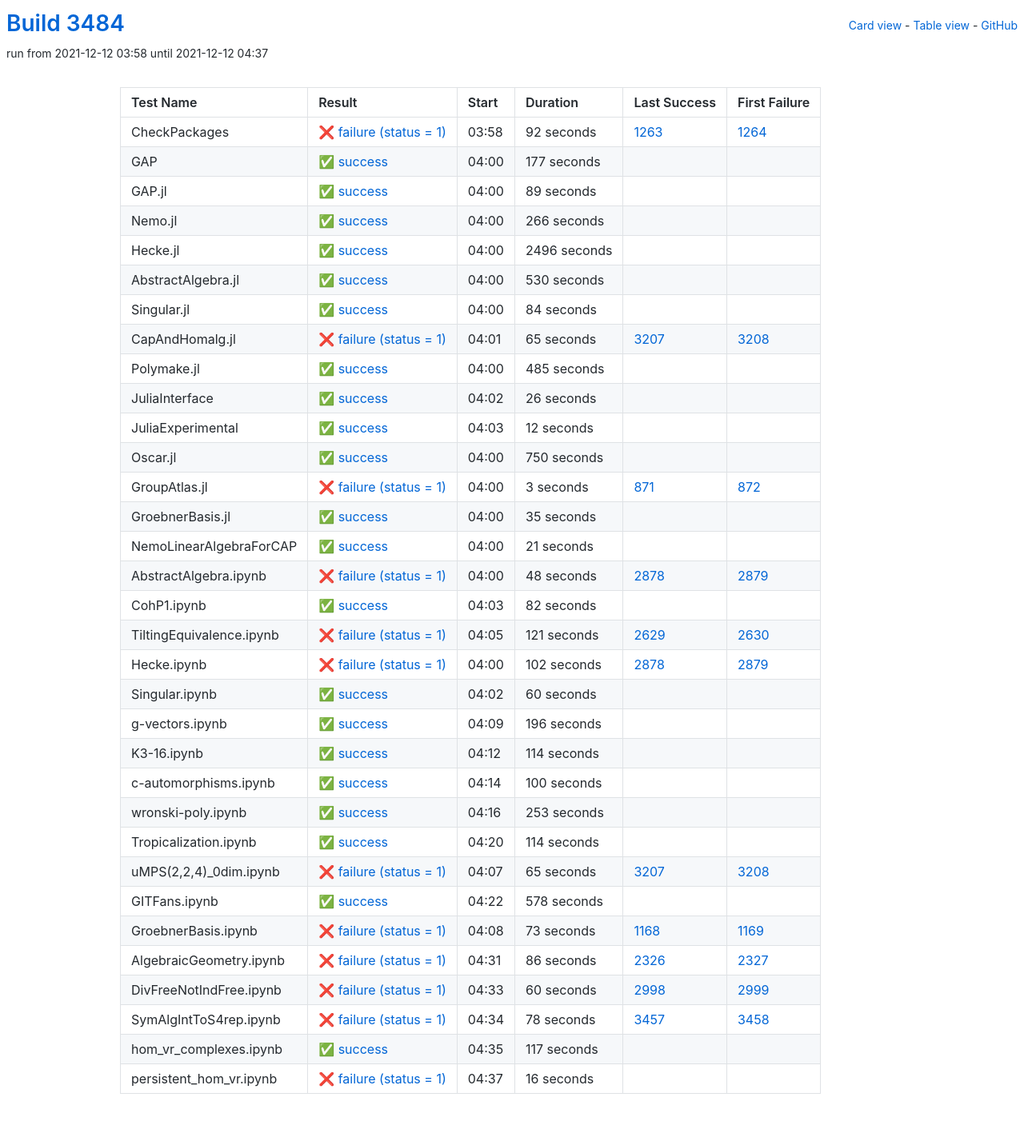
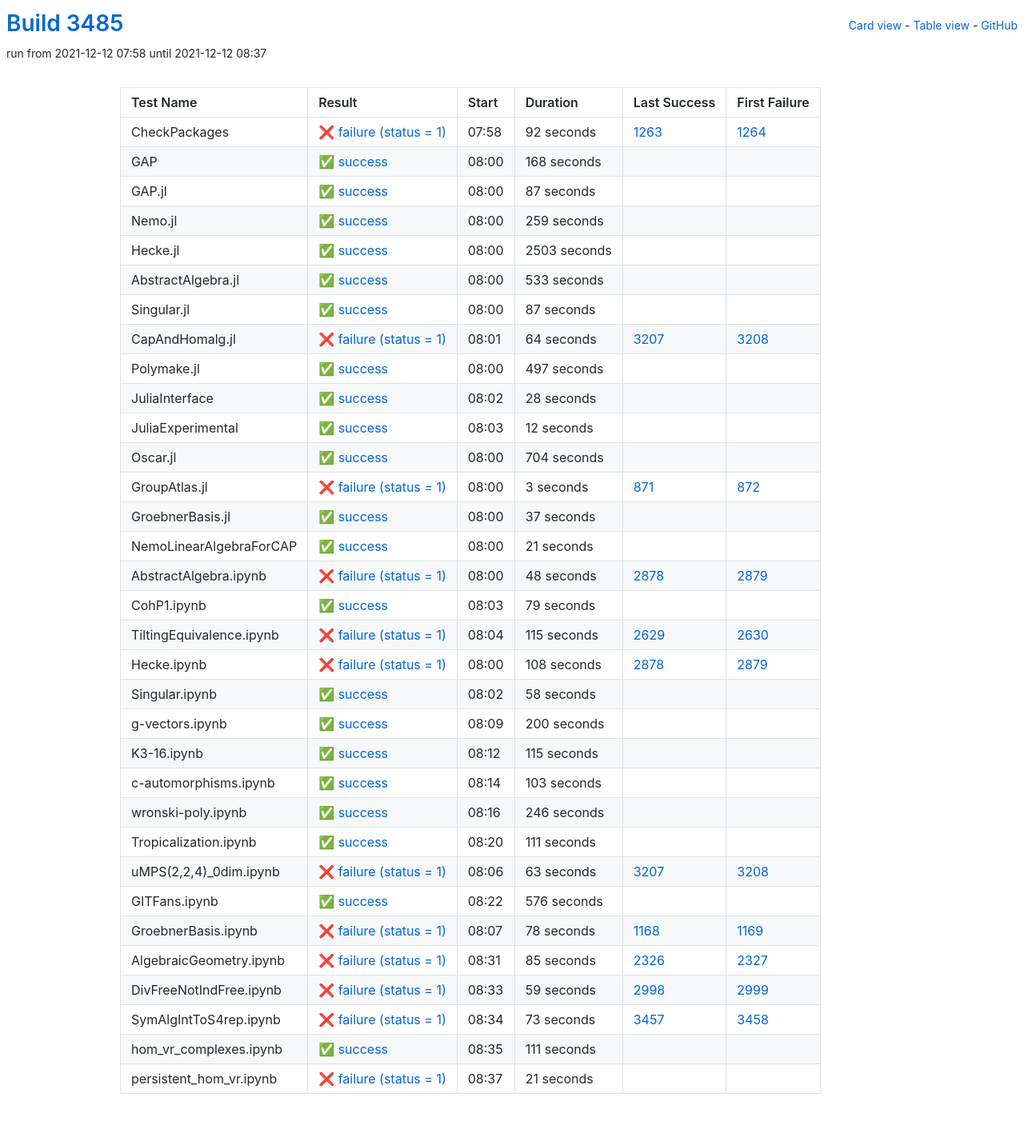
Before and after one commit to oscar-system/oscar-ci-status-stable, a Jekyll site: the page built from table.html, in a window 1280 px wide. Shown: the whole page at 80% size. Built offline with Jekyll 4.4.1, drawn with Linux system fonts in a browser that asks for light colours.

Commit message:
Build #3485

```diff
--- a/_data/ci.yml
+++ b/_data/ci.yml
@@ -1,6 +1,6 @@
 ---
-build: 3484
-build_url: https://oscarci.mathematik.uni-kl.de/job/oscar-stable/3484/
+build: 3485
+build_url: https://oscarci.mathematik.uni-kl.de/job/oscar-stable/3485/
 job: oscar-stable
 organization: oscar-system
 repo: oscar-ci-status-stable
@@ -8,8 +8,8 @@ repourl: https://github.com/oscar-system/oscar-ci-status-stable
 tests:
 - name: CheckPackages
   id: checkpackages
-  log: https://oscarci.mathematik.uni-kl.de/job/oscar-stable/3484/artifact/logs/build-3484/CheckPackages.log
-  start: 2021-12-12 03:58
+  log: https://oscarci.mathematik.uni-kl.de/job/oscar-stable/3485/artifact/logs/build-3485/CheckPackages.log
+  start: 2021-12-12 07:58
   success: false
   exitcode: 1
   status: failure
@@ -20,116 +20,116 @@ tests:
   first_failure_url: https://oscarci.mathematik.uni-kl.de/job/oscar-stable/1264/
 - name: GAP
   id: gap
-  log: https://oscarci.mathematik.uni-kl.de/job/oscar-stable/3484/artifact/logs/build-3484/GAP.log
-  start: 2021-12-12 04:00
+  log: https://oscarci.mathematik.uni-kl.de/job/oscar-stable/3485/artifact/logs/build-3485/GAP.log
+  start: 2021-12-12 08:00
   success: true
   exitcode: 0
   status: success
-  duration: 177
+  duration: 168
   last_success: false
   last_success_url:
   first_failure: false
   first_failure_url:
 - name: GAP.jl
   id: gap-jl
-  log: https://oscarci.mathematik.uni-kl.de/job/oscar-stable/3484/artifact/logs/build-3484/GAP.jl.log
-  start: 2021-12-12 04:00
+  log: https://oscarci.mathematik.uni-kl.de/job/oscar-stable/3485/artifact/logs/build-3485/GAP.jl.log
+  start: 2021-12-12 08:00
   success: true
   exitcode: 0
   status: success
-  duration: 89
+  duration: 87
   last_success: false
   last_success_url:
   first_failure: false
   first_failure_url:
 - name: Nemo.jl
   id: nemo-jl
-  log: https://oscarci.mathematik.uni-kl.de/job/oscar-stable/3484/artifact/logs/build-3484/Nemo.jl.log
-  start: 2021-12-12 04:00
+  log: https://oscarci.mathematik.uni-kl.de/job/oscar-stable/3485/artifact/logs/build-3485/Nemo.jl.log
+  start: 2021-12-12 08:00
   success: true
   exitcode: 0
   status: success
-  duration: 266
+  duration: 259
   last_success: false
   last_success_url:
   first_failure: false
   first_failure_url:
 - name: Hecke.jl
   id: hecke-jl
-  log: https://oscarci.mathematik.uni-kl.de/job/oscar-stable/3484/artifact/logs/build-3484/Hecke.jl.log
-  start: 2021-12-12 04:00
+  log: https://oscarci.mathematik.uni-kl.de/job/oscar-stable/3485/artifact/logs/build-3485/Hecke.jl.log
+  start: 2021-12-12 08:00
   success: true
   exitcode: 0
   status: success
-  duration: 2496
+  duration: 2503
   last_success: false
   last_success_url:
   first_failure: false
   first_failure_url:
 - name: AbstractAlgebra.jl
   id: abstractalgebra-jl
-  log: https://oscarci.mathematik.uni-kl.de/job/oscar-stable/3484/artifact/logs/build-3484/AbstractAlgebra.jl.log
-  start: 2021-12-12 04:00
+  log: https://oscarci.mathematik.uni-kl.de/job/oscar-stable/3485/artifact/logs/build-3485/AbstractAlgebra.jl.log
+  start: 2021-12-12 08:00
   success: true
   exitcode: 0
   status: success
-  duration: 530
+  duration: 533
   last_success: false
   last_success_url:
   first_failure: false
   first_failure_url:
 - name: Singular.jl
   id: singular-jl
-  log: https://oscarci.mathematik.uni-kl.de/job/oscar-stable/3484/artifact/logs/build-3484/Singular.jl.log
-  start: 2021-12-12 04:00
+  log: https://oscarci.mathematik.uni-kl.de/job/oscar-stable/3485/artifact/logs/build-3485/Singular.jl.log
+  start: 2021-12-12 08:00
   success: true
   exitcode: 0
   status: success
-  duration: 84
+  duration: 87
   last_success: false
   last_success_url:
   first_failure: false
   first_failure_url:
 - name: CapAndHomalg.jl
   id: capandhomalg-jl
-  log: https://oscarci.mathematik.uni-kl.de/job/oscar-stable/3484/artifact/logs/build-3484/CapAndHomalg.jl.log
-  start: 2021-12-12 04:01
+  log: https://oscarci.mathematik.uni-kl.de/job/oscar-stable/3485/artifact/logs/build-3485/CapAndHomalg.jl.log
+  start: 2021-12-12 08:01
   success: false
   exitcode: 1
   status: failure
-  duration: 65
+  duration: 64
   last_success: 3207
   last_success_url: https://oscarci.mathematik.uni-kl.de/job/oscar-stable/3207/
   first_failure: 3208
   first_failure_url: https://oscarci.mathematik.uni-kl.de/job/oscar-stable/3208/
 - name: Polymake.jl
   id: polymake-jl
-  log: https://oscarci.mathematik.uni-kl.de/job/oscar-stable/3484/artifact/logs/build-3484/Polymake.jl.log
-  start: 2021-12-12 04:00
+  log: https://oscarci.mathematik.uni-kl.de/job/oscar-stable/3485/artifact/logs/build-3485/Polymake.jl.log
+  start: 2021-12-12 08:00
   success: true
   exitcode: 0
   status: success
-  duration: 485
+  duration: 497
   last_success: false
   last_success_url:
   first_failure: false
   first_failure_url:
 - name: JuliaInterface
   id: juliainterface
-  log: https://oscarci.mathematik.uni-kl.de/job/oscar-stable/3484/artifact/logs/build-3484/JuliaInterface.log
-  start: 2021-12-12 04:02
+  log: https://oscarci.mathematik.uni-kl.de/job/oscar-stable/3485/artifact/logs/build-3485/JuliaInterface.log
+  start: 2021-12-12 08:02
   success: true
   exitcode: 0
   status: success
-  duration: 26
+  duration: 28
   last_success: false
   last_success_url:
   first_failure: false
   first_failure_url:
 - name: JuliaExperimental
   id: juliaexperimental
-  log: https://oscarci.mathematik.uni-kl.de/job/oscar-stable/3484/artifact/logs/build-3484/JuliaExperimental.log
-  start: 2021-12-12 04:03
+  log: https://oscarci.mathematik.uni-kl.de/job/oscar-stable/3485/artifact/logs/build-3485/JuliaExperimental.log
+  start: 2021-12-12 08:03
   success: true
   exitcode: 0
   status: success
@@ -140,20 +140,20 @@ tests:
   first_failure_url:
 - name: Oscar.jl
   id: oscar-jl
-  log: https://oscarci.mathematik.uni-kl.de/job/oscar-stable/3484/artifact/logs/build-3484/Oscar.jl.log
-  start: 2021-12-12 04:00
+  log: https://oscarci.mathematik.uni-kl.de/job/oscar-stable/3485/artifact/logs/build-3485/Oscar.jl.log
+  start: 2021-12-12 08:00
   success: true
   exitcode: 0
   status: success
-  duration: 750
+  duration: 704
   last_success: false
   last_success_url:
   first_failure: false
   first_failure_url:
 - name: GroupAtlas.jl
   id: groupatlas-jl
-  log: https://oscarci.mathematik.uni-kl.de/job/oscar-stable/3484/artifact/logs/build-3484/GroupAtlas.jl.log
-  start: 2021-12-12 04:00
+  log: https://oscarci.mathematik.uni-kl.de/job/oscar-stable/3485/artifact/logs/build-3485/GroupAtlas.jl.log
+  start: 2021-12-12 08:00
   success: false
   exitcode: 1
   status: failure
@@ -164,20 +164,20 @@ tests:
   first_failure_url: https://oscarci.mathematik.uni-kl.de/job/oscar-stable/872/
 - name: GroebnerBasis.jl
   id: groebnerbasis-jl
-  log: https://oscarci.mathematik.uni-kl.de/job/oscar-stable/3484/artifact/logs/build-3484/GroebnerBasis.jl.log
-  start: 2021-12-12 04:00
+  log: https://oscarci.mathematik.uni-kl.de/job/oscar-stable/3485/artifact/logs/build-3485/GroebnerBasis.jl.log
+  start: 2021-12-12 08:00
   success: true
   exitcode: 0
   status: success
-  duration: 35
+  duration: 37
   last_success: false
   last_success_url:
   first_failure: false
   first_failure_url:
 - name: NemoLinearAlgebraForCAP
   id: nemolinearalgebraforcap
-  log: https://oscarci.mathematik.uni-kl.de/job/oscar-stable/3484/artifact/logs/build-3484/NemoLinearAlgebraForCAP.log
-  start: 2021-12-12 04:00
+  log: https://oscarci.mathematik.uni-kl.de/job/oscar-stable/3485/artifact/logs/build-3485/NemoLinearAlgebraForCAP.log
+  start: 2021-12-12 08:00
   success: true
   exitcode: 0
   status: success
@@ -188,8 +188,8 @@ tests:
   first_failure_url:
 - name: AbstractAlgebra.ipynb
   id: abstractalgebra-ipynb
-  log: https://oscarci.mathematik.uni-kl.de/job/oscar-stable/3484/artifact/logs/build-3484/AbstractAlgebra.ipynb.log
-  start: 2021-12-12 04:00
+  log: https://oscarci.mathematik.uni-kl.de/job/oscar-stable/3485/artifact/logs/build-3485/AbstractAlgebra.ipynb.log
+  start: 2021-12-12 08:00
   success: false
   exitcode: 1
   status: failure
@@ -200,204 +200,204 @@ tests:
   first_failure_url: https://oscarci.mathematik.uni-kl.de/job/oscar-stable/2879/
 - name: CohP1.ipynb
   id: cohp1-ipynb
-  log: https://oscarci.mathematik.uni-kl.de/job/oscar-stable/3484/artifact/logs/build-3484/CohP1.ipynb.log
-  start: 2021-12-12 04:03
+  log: https://oscarci.mathematik.uni-kl.de/job/oscar-stable/3485/artifact/logs/build-3485/CohP1.ipynb.log
+  start: 2021-12-12 08:03
   success: true
   exitcode: 0
   status: success
-  duration: 82
+  duration: 79
   last_success: false
   last_success_url:
   first_failure: false
   first_failure_url:
 - name: TiltingEquivalence.ipynb
   id: tiltingequivalence-ipynb
-  log: https://oscarci.mathematik.uni-kl.de/job/oscar-stable/3484/artifact/logs/build-3484/TiltingEquivalence.ipynb.log
-  start: 2021-12-12 04:05
+  log: https://oscarci.mathematik.uni-kl.de/job/oscar-stable/3485/artifact/logs/build-3485/TiltingEquivalence.ipynb.log
+  start: 2021-12-12 08:04
   success: false
   exitcode: 1
   status: failure
-  duration: 121
+  duration: 115
   last_success: 2629
   last_success_url: https://oscarci.mathematik.uni-kl.de/job/oscar-stable/2629/
   first_failure: 2630
   first_failure_url: https://oscarci.mathematik.uni-kl.de/job/oscar-stable/2630/
 - name: Hecke.ipynb
   id: hecke-ipynb
-  log: https://oscarci.mathematik.uni-kl.de/job/oscar-stable/3484/artifact/logs/build-3484/Hecke.ipynb.log
-  start: 2021-12-12 04:00
+  log: https://oscarci.mathematik.uni-kl.de/job/oscar-stable/3485/artifact/logs/build-3485/Hecke.ipynb.log
+  start: 2021-12-12 08:00
   success: false
   exitcode: 1
   status: failure
-  duration: 102
+  duration: 108
   last_success: 2878
   last_success_url: https://oscarci.mathematik.uni-kl.de/job/oscar-stable/2878/
   first_failure: 2879
   first_failure_url: https://oscarci.mathematik.uni-kl.de/job/oscar-stable/2879/
 - name: Singular.ipynb
   id: singular-ipynb
-  log: https://oscarci.mathematik.uni-kl.de/job/oscar-stable/3484/artifact/logs/build-3484/Singular.ipynb.log
-  start: 2021-12-12 04:02
+  log: https://oscarci.mathematik.uni-kl.de/job/oscar-stable/3485/artifact/logs/build-3485/Singular.ipynb.log
+  start: 2021-12-12 08:02
   success: true
   exitcode: 0
   status: success
-  duration: 60
+  duration: 58
   last_success: false
   last_success_url:
   first_failure: false
   first_failure_url:
 - name: g-vectors.ipynb
   id: g-vectors-ipynb
-  log: https://oscarci.mathematik.uni-kl.de/job/oscar-stable/3484/artifact/logs/build-3484/g-vectors.ipynb.log
-  start: 2021-12-12 04:09
+  log: https://oscarci.mathematik.uni-kl.de/job/oscar-stable/3485/artifact/logs/build-3485/g-vectors.ipynb.log
+  start: 2021-12-12 08:09
   success: true
   exitcode: 0
   status: success
-  duration: 196
+  duration: 200
   last_success: false
   last_success_url:
   first_failure: false
   first_failure_url:
 - name: K3-16.ipynb
   id: k3-16-ipynb
-  log: https://oscarci.mathematik.uni-kl.de/job/oscar-stable/3484/artifact/logs/build-3484/K3-16.ipynb.log
-  start: 2021-12-12 04:12
+  log: https://oscarci.mathematik.uni-kl.de/job/oscar-stable/3485/artifact/logs/build-3485/K3-16.ipynb.log
+  start: 2021-12-12 08:12
   success: true
   exitcode: 0
   status: success
-  duration: 114
+  duration: 115
   last_success: false
   last_success_url:
   first_failure: false
   first_failure_url:
 - name: c-automorphisms.ipynb
   id: c-automorphisms-ipynb
-  log: https://oscarci.mathematik.uni-kl.de/job/oscar-stable/3484/artifact/logs/build-3484/c-automorphisms.ipynb.log
-  start: 2021-12-12 04:14
+  log: https://oscarci.mathematik.uni-kl.de/job/oscar-stable/3485/artifact/logs/build-3485/c-automorphisms.ipynb.log
+  start: 2021-12-12 08:14
   success: true
   exitcode: 0
   status: success
-  duration: 100
+  duration: 103
   last_success: false
   last_success_url:
   first_failure: false
   first_failure_url:
 - name: wronski-poly.ipynb
   id: wronski-poly-ipynb
-  log: https://oscarci.mathematik.uni-kl.de/job/oscar-stable/3484/artifact/logs/build-3484/wronski-poly.ipynb.log
-  start: 2021-12-12 04:16
+  log: https://oscarci.mathematik.uni-kl.de/job/oscar-stable/3485/artifact/logs/build-3485/wronski-poly.ipynb.log
+  start: 2021-12-12 08:16
   success: true
   exitcode: 0
   status: success
-  duration: 253
+  duration: 246
   last_success: false
   last_success_url:
   first_failure: false
   first_failure_url:
 - name: Tropicalization.ipynb
   id: tropicalization-ipynb
-  log: https://oscarci.mathematik.uni-kl.de/job/oscar-stable/3484/artifact/logs/build-3484/Tropicalization.ipynb.log
-  start: 2021-12-12 04:20
+  log: https://oscarci.mathematik.uni-kl.de/job/oscar-stable/3485/artifact/logs/build-3485/Tropicalization.ipynb.log
+  start: 2021-12-12 08:20
   success: true
   exitcode: 0
   status: success
-  duration: 114
+  duration: 111
   last_success: false
   last_success_url:
   first_failure: false
   first_failure_url:
 - name: uMPS(2,2,4)_0dim.ipynb
   id: umps-2-2-4-0dim-ipynb
-  log: https://oscarci.mathematik.uni-kl.de/job/oscar-stable/3484/artifact/logs/build-3484/uMPS-2-2-4-_0dim.ipynb.log
-  start: 2021-12-12 04:07
+  log: https://oscarci.mathematik.uni-kl.de/job/oscar-stable/3485/artifact/logs/build-3485/uMPS-2-2-4-_0dim.ipynb.log
+  start: 2021-12-12 08:06
   success: false
   exitcode: 1
   status: failure
-  duration: 65
+  duration: 63
   last_success: 3207
   last_success_url: https://oscarci.mathematik.uni-kl.de/job/oscar-stable/3207/
   first_failure: 3208
   first_failure_url: https://oscarci.mathematik.uni-kl.de/job/oscar-stable/3208/
 - name: GITFans.ipynb
   id: gitfans-ipynb
-  log: https://oscarci.mathematik.uni-kl.de/job/oscar-stable/3484/artifact/logs/build-3484/GITFans.ipynb.log
-  start: 2021-12-12 04:22
+  log: https://oscarci.mathematik.uni-kl.de/job/oscar-stable/3485/artifact/logs/build-3485/GITFans.ipynb.log
+  start: 2021-12-12 08:22
   success: true
   exitcode: 0
   status: success
-  duration: 578
+  duration: 576
   last_success: false
   last_success_url:
   first_failure: false
   first_failure_url:
 - name: GroebnerBasis.ipynb
   id: groebnerbasis-ipynb
-  log: https://oscarci.mathematik.uni-kl.de/job/oscar-stable/3484/artifact/logs/build-3484/GroebnerBasis.ipynb.log
-  start: 2021-12-12 04:08
+  log: https://oscarci.mathematik.uni-kl.de/job/oscar-stable/3485/artifact/logs/build-3485/GroebnerBasis.ipynb.log
+  start: 2021-12-12 08:07
   success: false
   exitcode: 1
   status: failure
-  duration: 73
+  duration: 78
   last_success: 1168
   last_success_url: https://oscarci.mathematik.uni-kl.de/job/oscar-stable/1168/
   first_failure: 1169
   first_failure_url: https://oscarci.mathematik.uni-kl.de/job/oscar-stable/1169/
 - name: AlgebraicGeometry.ipynb
   id: algebraicgeometry-ipynb
-  log: https://oscarci.mathematik.uni-kl.de/job/oscar-stable/3484/artifact/logs/build-3484/AlgebraicGeometry.ipynb.log
-  start: 2021-12-12 04:31
+  log: https://oscarci.mathematik.uni-kl.de/job/oscar-stable/3485/artifact/logs/build-3485/AlgebraicGeometry.ipynb.log
+  start: 2021-12-12 08:31
   success: false
   exitcode: 1
   status: failure
-  duration: 86
+  duration: 85
   last_success: 2326
   last_success_url: https://oscarci.mathematik.uni-kl.de/job/oscar-stable/2326/
   first_failure: 2327
   first_failure_url: https://oscarci.mathematik.uni-kl.de/job/oscar-stable/2327/
 - name: DivFreeNotIndFree.ipynb
   id: divfreenotindfree-ipynb
-  log: https://oscarci.mathematik.uni-kl.de/job/oscar-stable/3484/artifact/logs/build-3484/DivFreeNotIndFree.ipynb.log
-  start: 2021-12-12 04:33
+  log: https://oscarci.mathematik.uni-kl.de/job/oscar-stable/3485/artifact/logs/build-3485/DivFreeNotIndFree.ipynb.log
+  start: 2021-12-12 08:33
   success: false
   exitcode: 1
   status: failure
-  duration: 60
+  duration: 59
   last_success: 2998
   last_success_url: https://oscarci.mathematik.uni-kl.de/job/oscar-stable/2998/
   first_failure: 2999
   first_failure_url: https://oscarci.mathematik.uni-kl.de/job/oscar-stable/2999/
 - name: SymAlgIntToS4rep.ipynb
   id: symalginttos4rep-ipynb
-  log: https://oscarci.mathematik.uni-kl.de/job/oscar-stable/3484/artifact/logs/build-3484/SymAlgIntToS4rep.ipynb.log
-  start: 2021-12-12 04:34
+  log: https://oscarci.mathematik.uni-kl.de/job/oscar-stable/3485/artifact/logs/build-3485/SymAlgIntToS4rep.ipynb.log
+  start: 2021-12-12 08:34
   success: false
   exitcode: 1
   status: failure
-  duration: 78
+  duration: 73
   last_success: 3457
   last_success_url: https://oscarci.mathematik.uni-kl.de/job/oscar-stable/3457/
   first_failure: 3458
   first_failure_url: https://oscarci.mathematik.uni-kl.de/job/oscar-stable/3458/
 - name: hom_vr_complexes.ipynb
   id: hom-vr-complexes-ipynb
-  log: https://oscarci.mathematik.uni-kl.de/job/oscar-stable/3484/artifact/logs/build-3484/hom_vr_complexes.ipynb.log
-  start: 2021-12-12 04:35
+  log: https://oscarci.mathematik.uni-kl.de/job/oscar-stable/3485/artifact/logs/build-3485/hom_vr_complexes.ipynb.log
+  start: 2021-12-12 08:35
   success: true
   exitcode: 0
   status: success
-  duration: 117
+  duration: 111
   last_success: false
   last_success_url:
   first_failure: false
   first_failure_url:
 - name: persistent_hom_vr.ipynb
   id: persistent-hom-vr-ipynb
-  log: https://oscarci.mathematik.uni-kl.de/job/oscar-stable/3484/artifact/logs/build-3484/persistent_hom_vr.ipynb.log
-  start: 2021-12-12 04:37
+  log: https://oscarci.mathematik.uni-kl.de/job/oscar-stable/3485/artifact/logs/build-3485/persistent_hom_vr.ipynb.log
+  start: 2021-12-12 08:37
   success: false
   exitcode: 1
   status: failure
-  duration: 16
+  duration: 21
   last_success: false
   last_success_url:
   first_failure: false
```
Also changed, not shown: README.md.
